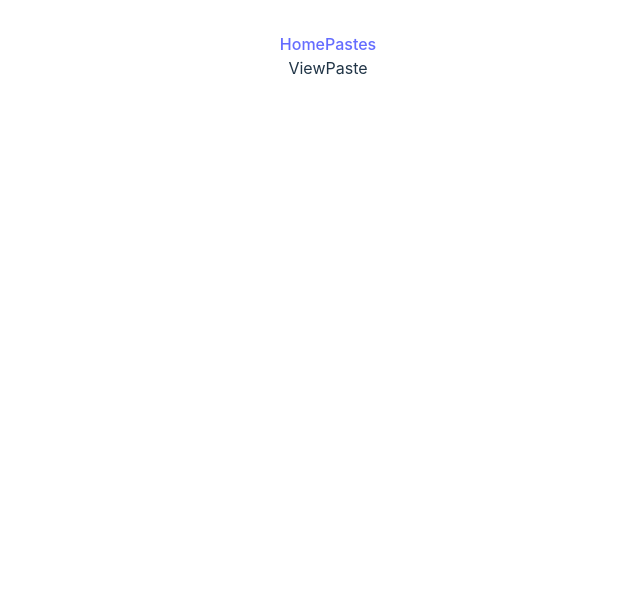
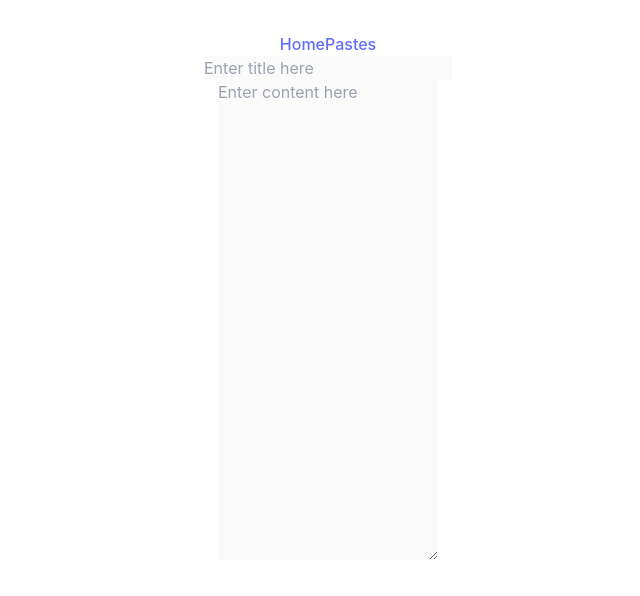
Before and after one commit to amar-jondhalekar/React-Paste-App, a React (Vite) app: page /pastes/1 in a window 1280 px wide. Shown: the top 596 px of the page, without its empty margins (312-952 px from the left). Built offline with nearby package versions, Linux system fonts and the light colour scheme.

Commit message:
added component functionality to view created pastes

```diff
--- a/src/components/ViewPaste.jsx
+++ b/src/components/ViewPaste.jsx
@@ -1,9 +1,40 @@
-import React from 'react'
+import React, { useEffect, useState } from "react";
+import { useDispatch, useSelector } from "react-redux";
+import { useParams, useSearchParams } from "react-router-dom";
+import { addToPastes, updateToPastes } from "../redux/pasteSlice";
 
 const ViewPaste = () => {
+  const { id } = useParams();
+  const allPastes = useSelector((state) => state.paste.pastes);
+  const paste = allPastes.filter((p) => p._id === id);
+  console.log("Final Paste: ", paste);
   return (
-    <div>ViewPaste</div>
-  )
-}
+    <div>
+      <div className="flex flex-row gap-7 place-content-between">
+        <input
+          className="p-1 rounded-2xl mt-2 w-[60%] pl-4"
+          type="text"
+          placeholder="Enter title here"
+          value={paste.title}
+          disabled
+          onChange={(e) => setTitle(e.target.value)}
+        />
+        {/* <button onClick={createPaste} className="p-2 rounded-2xl mt-2">
+          {pasteId ? "Update My Paste" : "Create My Paste"}
+        </button> */}
+      </div>
+      <div className="mt-8">
+        <textarea
+          className="rounded-2xl mt-4 min-w-[500px] p-4"
+          value={paste.content}
+          placeholder="Enter content here"
+          disabled
+          onChange={(e) => setValue(e.target.value)}
+          rows={20}
+        />
+      </div>
+    </div>
+  );
+};
 
-export default ViewPaste
+export default ViewPaste;
```
